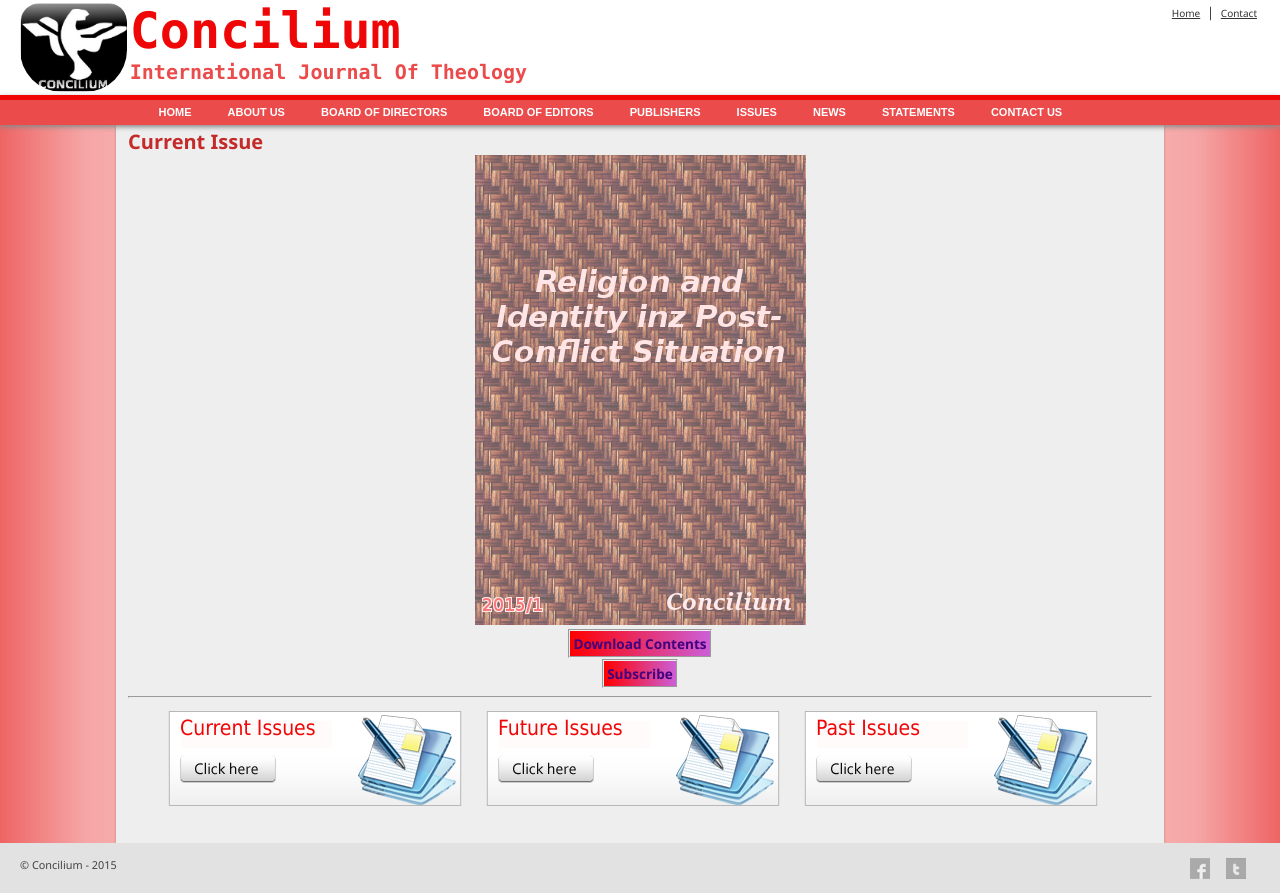
After one commit to sureshkumarn86/Concilium, a PHP site: page /issues.php in a window 1280 px wide. The commit adds this page. Run offline with PHP 8.4, Linux system fonts and the light colour scheme.

Commit message:
issue page updated.

```diff
--- a/Includes/header.php
+++ b/Includes/header.php
@@ -38,7 +38,7 @@
 						<li><a href="board-directors.php">Board Of Directors</a></li>
 						<li><a href="board-editors.php">	Board of Editors</a></li>
 						<li><a href="publishers.php">Publishers</a></li>
-						<li><a href="current-issues.php">Issues</a></li>
+						<li><a href="issues.php">Issues</a></li>
 						<li><a href="news.php">News</a></li>
 						<li><a href="statements.php">Statements</a></li>
 						<li><a href="contact.php">Contact Us</a></li>
--- /dev/null
+++ b/issues.php
@@ -0,0 +1,21 @@
+    <?php  $pageTitle='Current Issue';
+        //require_once ("Includes/simplecms-config.php");
+       // require_once  ("Includes/connectDB.php");
+        include("Includes/header.php");
+     ?>
+
+     <div class="issue">
+     <img alt="Cover Page" src="resource/image/cover/current_cover.png"/>
+     <div class="issue-action"> <a href="resource/issue-abstract/Contents2014-3.pdf" target="_blank">Download Contents</a> <br/> <a href="publishers.php">Subscribe</a> </div>
+     </div>
+
+		<hr/>
+		<ul id="issue-link">
+                <li class="current-issue float-left"><a href="current-issues.php"> Current Issues</a></li>
+                <li class="future-issue float-left"><a href="future-issues.php">Future Issues</a> </li>
+                <li class="past-issue float-left"><a href="past-issues.php">Past Issues</a> </li>
+                <li class="clear"></li>
+        </ul>
+<?php
+    include ("Includes/footer.php");
+ ?>
--- a/resource/css/css.css
+++ b/resource/css/css.css
@@ -116,3 +116,31 @@
 #gallery-brief img:hover {
     box-shadow: 0px 0px 3px red;
 }
+.issue{
+	text-align: center;
+}
+.issue-action{
+	line-height: 30px;
+}
+.issue-action button,.issue-action a{
+	height: 35px;
+	border:2px groove;
+	text-decoration:none;
+	padding:3px;
+	color:#400080;
+	font-weight:bold;
+    background: -webkit-linear-gradient(left, red , #cc5fd8); /* For Safari 5.1 to 6.0 */
+    background: -o-linear-gradient(right, red, #cc5fd8); /* For Opera 11.1 to 12.0 */
+    background: -moz-linear-gradient(right, red, #cc5fd8); /* For Firefox 3.6 to 15 */
+    background: linear-gradient(to right, red , #cc5fd8); /* Standard syntax (must be last) */
+}
+.grad1 {
+    background: -webkit-linear-gradient(left, red , blue); /* For Safari 5.1 to 6.0 */
+    background: -o-linear-gradient(right, red, blue); /* For Opera 11.1 to 12.0 */
+    background: -moz-linear-gradient(right, red, blue); /* For Firefox 3.6 to 15 */
+    background: linear-gradient(to right, red , blue); /* Standard syntax (must be last) */
+}
+.subscribe-msg{
+	text-align: center;
+	font-weight: bold;
+}
```
Also changed, not shown: publishers.php (+16 -14 lines), resource/image/cover/current_cover.png (added), 1 other file.
